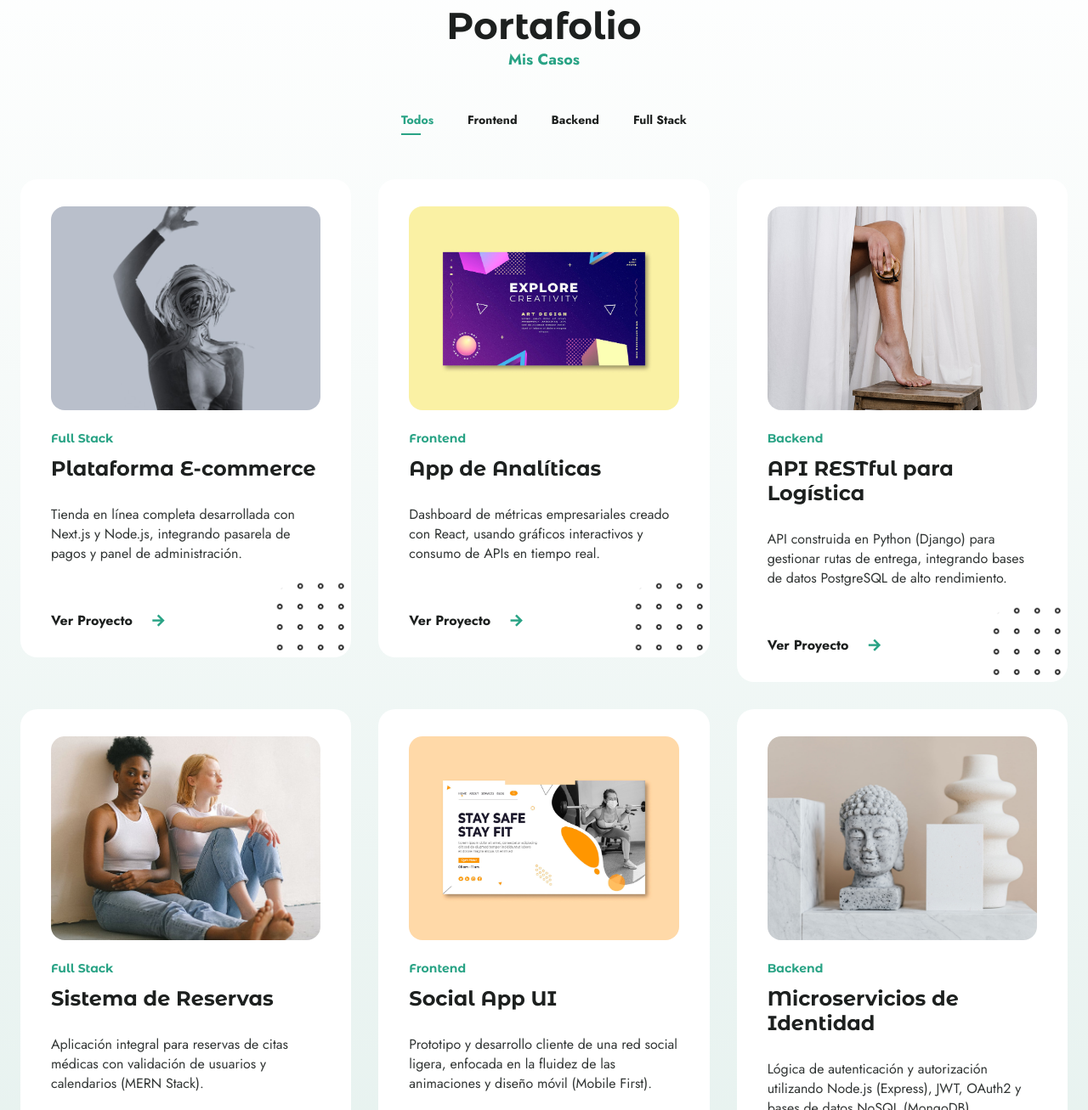
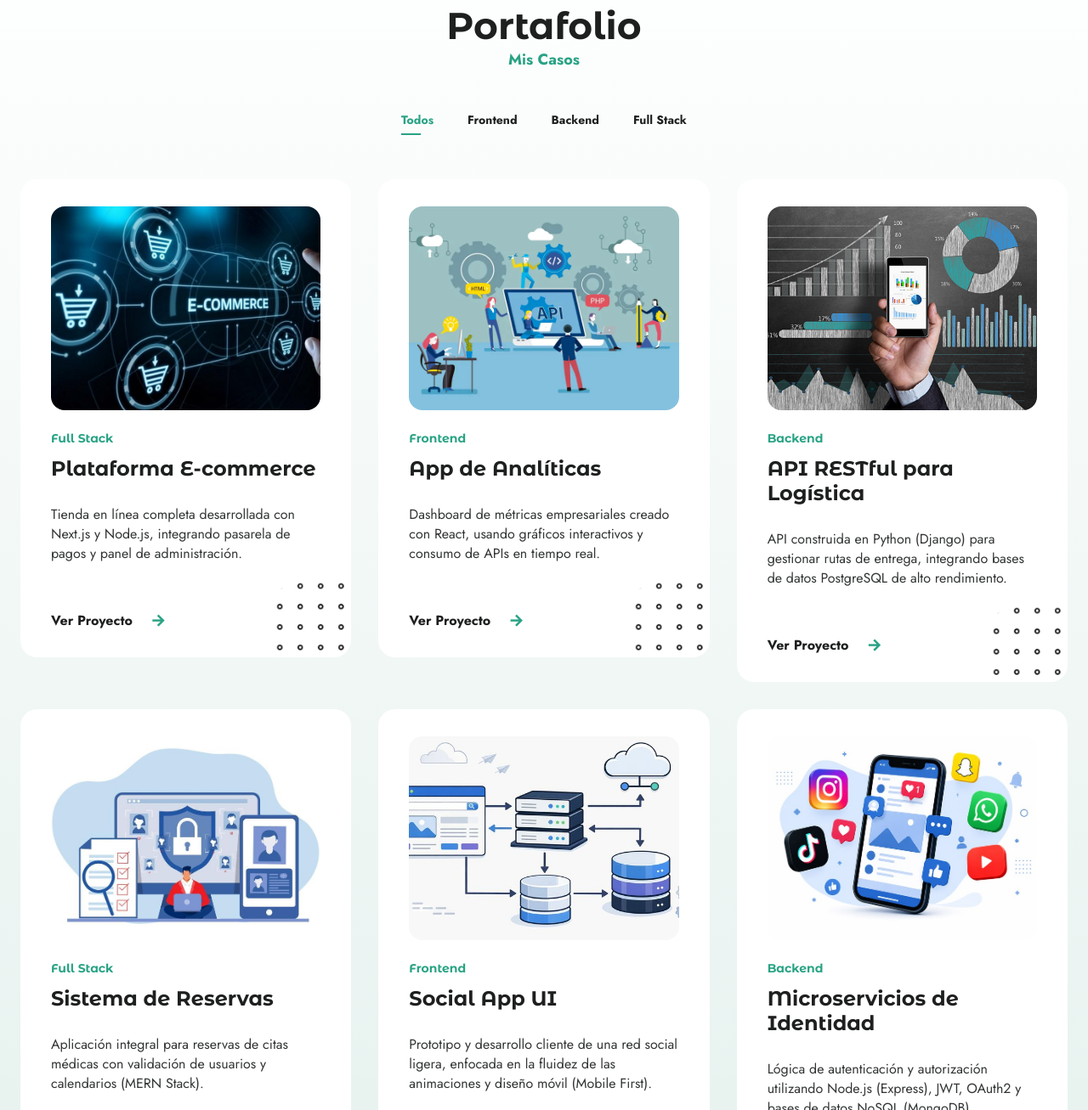
Before and after one commit to Jeenlarreal07/portafolio_personal, a plain HTML site: page index.html in a window 1280 px wide. Shown: the part 2433-3740 px from the top of the page at 85% size. Drawn offline with nearby package versions, Linux system fonts and the light colour scheme.

Commit message:
imagenes

```diff
--- a/index.html
+++ b/index.html
@@ -354,7 +354,7 @@
           <div class="work-container grid">
             <div class="mix fullstack">
               <div class="card">
-                <img src="./assets/img/project1.jpeg" alt="" class="work-img" />
+                <img src="./assets/img/proyecto1.jpg" alt="" class="work-img" />
 
                 <h4 class="work-category">Full Stack</h4>
 
@@ -372,7 +372,11 @@
 
             <div class="mix frontend">
               <div class="card">
-                <img src="./assets/img/project2.jpg" alt="" class="work-img" />
+                <img
+                  src="./assets/img/proyecto2.webp"
+                  alt=""
+                  class="work-img"
+                />
 
                 <h4 class="work-category">Frontend</h4>
 
@@ -390,7 +394,7 @@
 
             <div class="mix backend">
               <div class="card">
-                <img src="./assets/img/project3.jpeg" alt="" class="work-img" />
+                <img src="./assets/img/proyecto3.jpg" alt="" class="work-img" />
 
                 <h4 class="work-category">Backend</h4>
 
@@ -409,7 +413,7 @@
 
             <div class="mix fullstack">
               <div class="card">
-                <img src="./assets/img/project4.jpeg" alt="" class="work-img" />
+                <img src="./assets/img/proyecto4.jpg" alt="" class="work-img" />
 
                 <h4 class="work-category">Full Stack</h4>
 
@@ -427,7 +431,7 @@
 
             <div class="mix frontend">
               <div class="card">
-                <img src="./assets/img/project5.jpg" alt="" class="work-img" />
+                <img src="./assets/img/proyecto5.jpg" alt="" class="work-img" />
 
                 <h4 class="work-category">Frontend</h4>
 
@@ -446,7 +450,7 @@
 
             <div class="mix backend">
               <div class="card">
-                <img src="./assets/img/project6.jpg" alt="" class="work-img" />
+                <img src="./assets/img/proyecto6.jpg" alt="" class="work-img" />
 
                 <h4 class="work-category">Backend</h4>
 
```
Also changed, not shown: assets/img/proyecto1.jpg (added), assets/img/proyecto2.webp (added), assets/img/proyecto3.jpg (added), assets/img/proyecto4.jpg (added), assets/img/proyecto5.jpg (added), assets/img/proyecto6.jpg (added).
